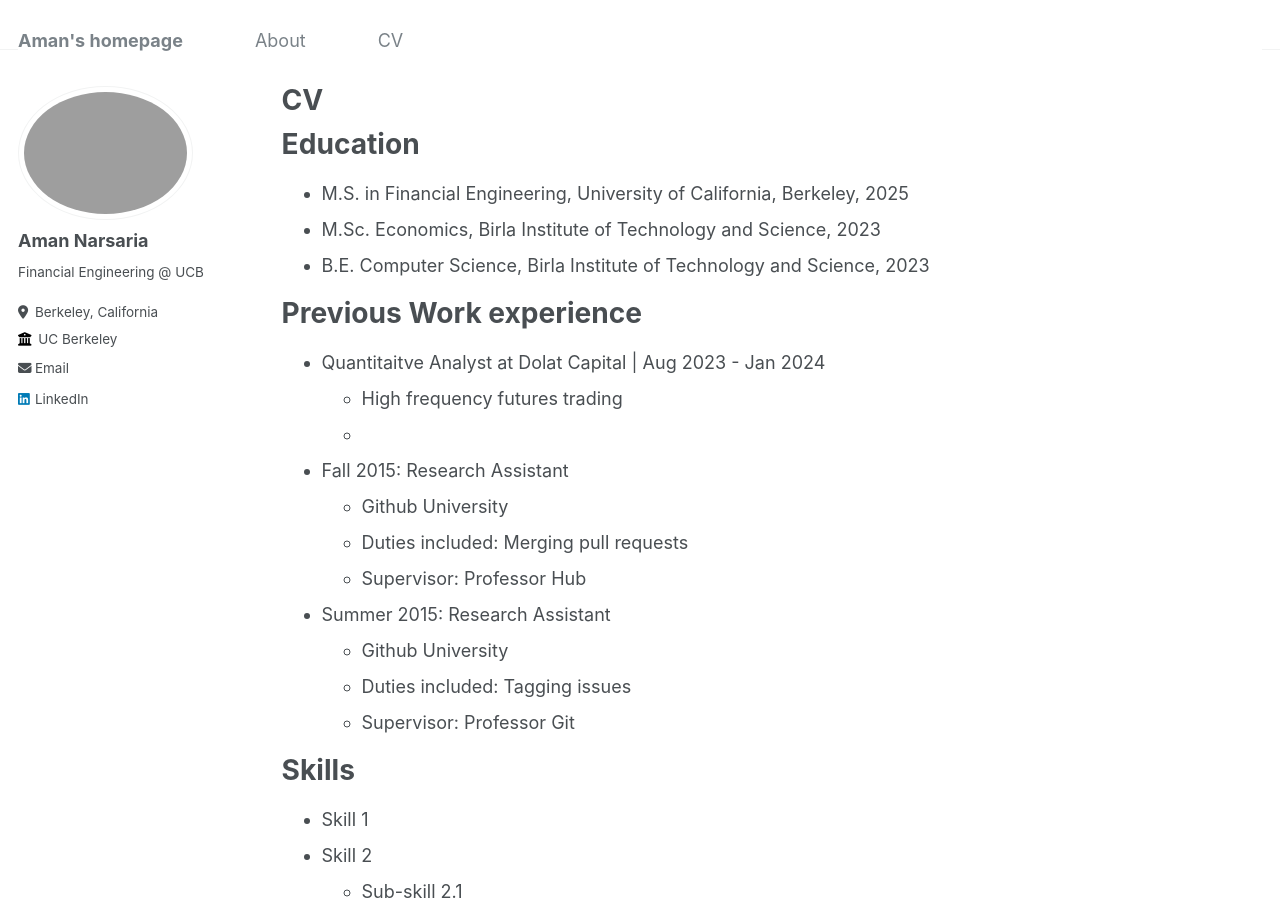
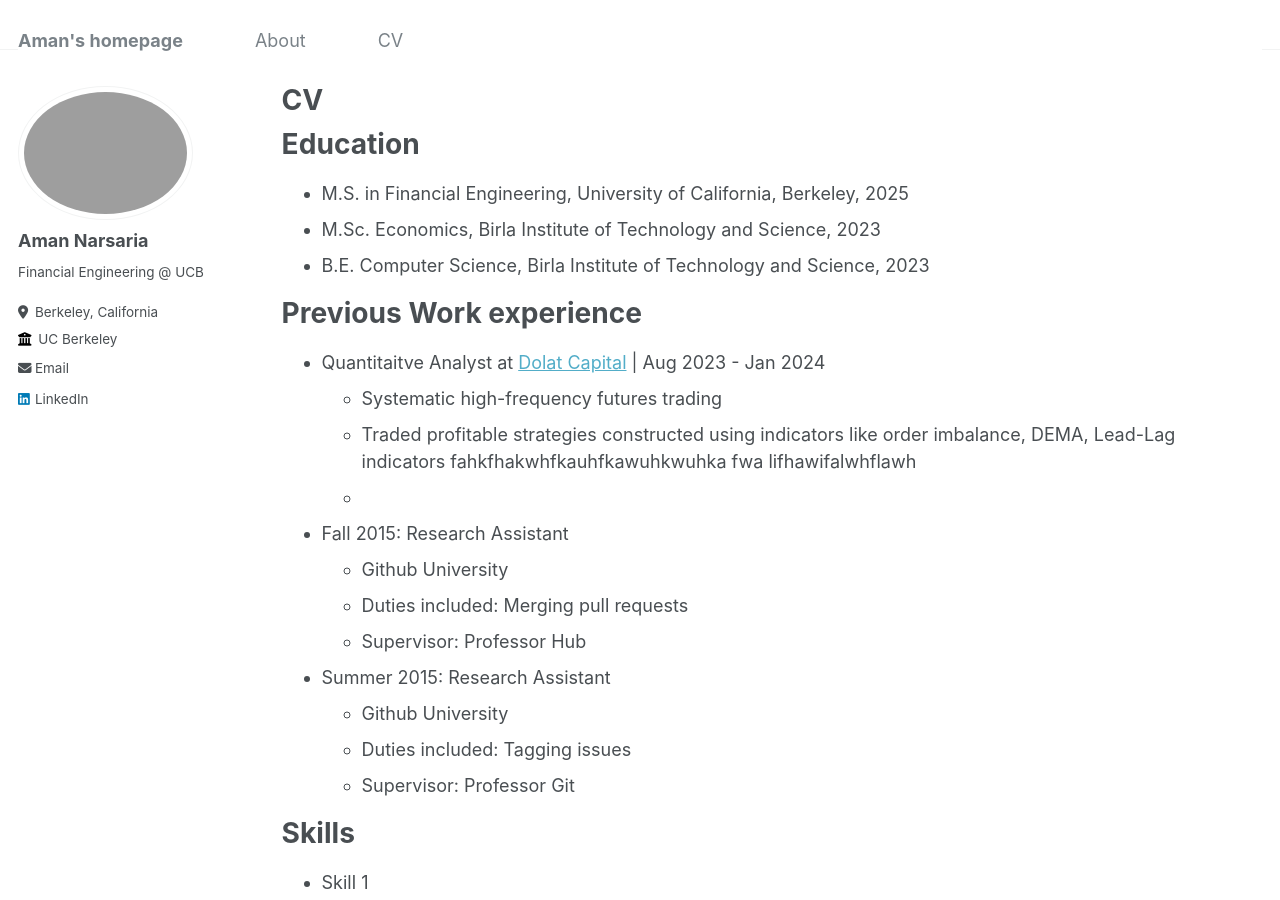
Before and after one commit to amannarsaria4/amannarsaria4.github.io, a Jekyll site: the page built from _pages/cv.md, in a window 1280 px wide and 900 px high. Built offline with Jekyll 4.4.1, drawn with Linux system fonts in a browser that asks for light colours.

Commit message:
new commit

```diff
--- a/_pages/cv.md
+++ b/_pages/cv.md
@@ -17,8 +17,9 @@ Education
 
 Previous Work experience
 ======
-* Quantitaitve Analyst at Dolat Capital \| Aug 2023 - Jan 2024
-  * High frequency futures trading
+* Quantitaitve Analyst at [Dolat Capital](https://www.dolatcapital.com/) \| Aug 2023 - Jan 2024
+  * Systematic high-frequency futures trading
+  * Traded profitable strategies constructed using indicators like order imbalance, DEMA, Lead-Lag indicators fahkfhakwhfkauhfkawuhkwuhka fwa lifhawifalwhflawh
   *
 
 * Fall 2015: Research Assistant
```
